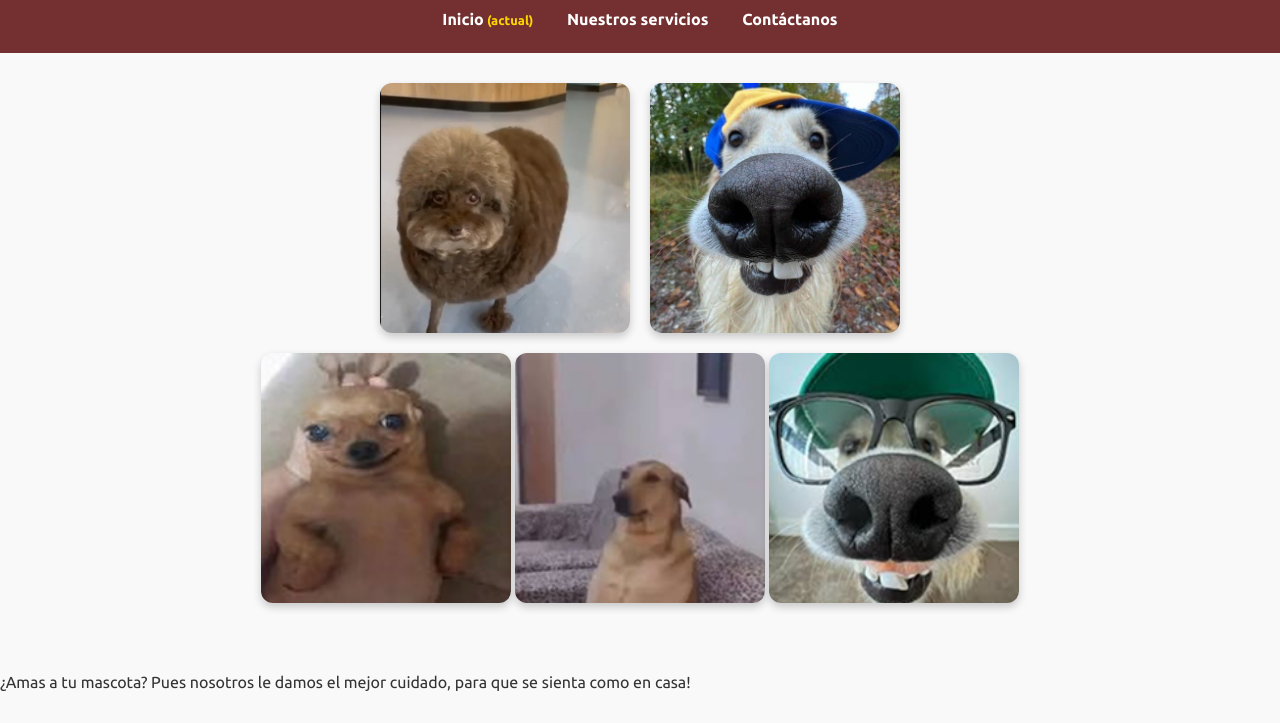
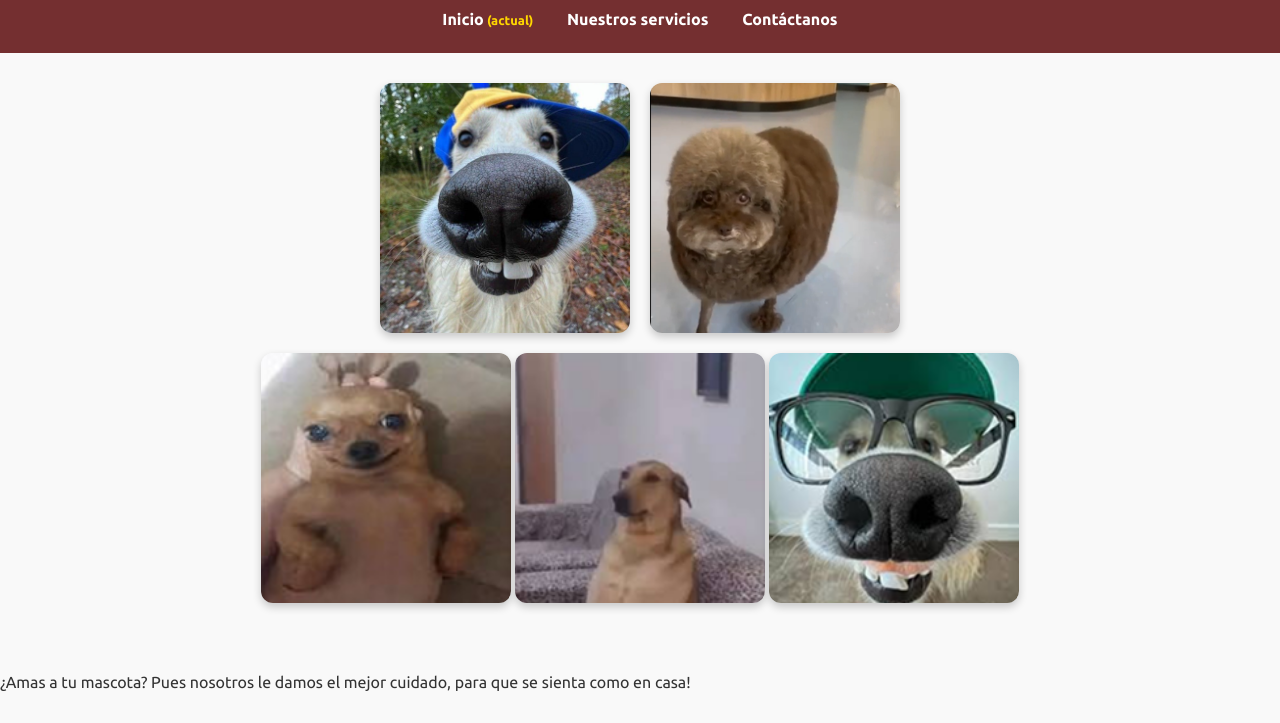
Before and after one commit to yaredvalerioalvarez-crypto/Dih, a plain HTML site: page index.html in a window 1280 px wide. Shown: the part 77-800 px from the top of the page. Drawn offline with Linux system fonts and the light colour scheme.

Commit message:
Update index.html

```diff
--- a/index.html
+++ b/index.html
@@ -29,8 +29,8 @@
   </header>
   <main class="main">
     <section class="gallery">
-      <img class="gallery__image" src="goofy_ahh_dog_1.png" alt="Goofy Ahh Dog" />
-      <img class="gallery__image" src="perrito.png" alt="Perrito" />
+      <img class="gallery__image gallery__image--portrait" src="perrito.png" alt="Perrito" />
+<img class="gallery__image gallery__image--portrait" src="goofy_ahh_dog_1.png" alt="Goofy Ahh Dog" />
       <div class="gallery__extra">
         <img class="gallery__image" src="goofy_ahh_dog_by_superheromoviefan_dfby15j-fullview1.png" alt="Goofy Ahh Dog Full View" />
         <img class="gallery__image" src="perrito1.png" alt="Perrito 1" />
```
